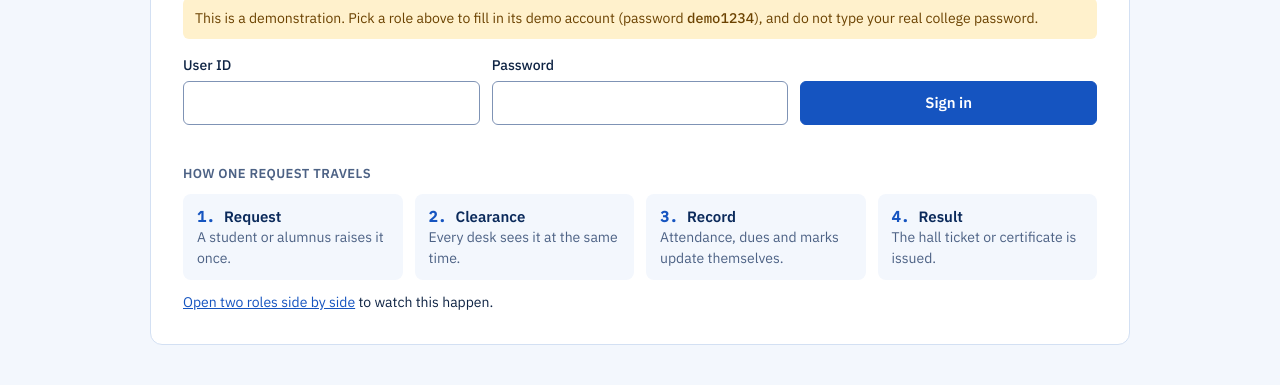
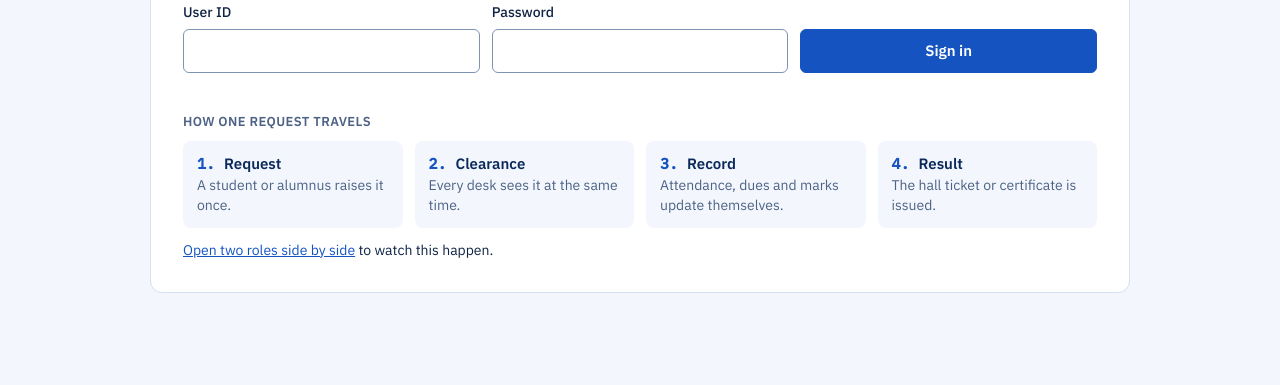
Before and after one commit to saranrider/SNS-HACKNEST, a plain HTML site: page docs/index.html in a window 1280 px wide. Shown: the part 517-902 px from the top of the page. After the commit the page ends 850 px from the top, so only its background shows below. Drawn offline with Linux system fonts and the light colour scheme.

Commit message:
Sign-in page: remove the demonstration note

```diff
--- a/docs/index.html
+++ b/docs/index.html
@@ -34,7 +34,6 @@
     <section>
       <p class="section-label">Step 2</p>
       <h2>Sign in</h2>
-      <p class="login-warning">This is a demonstration. Pick a role above to fill in its demo account (password <span class="mono">demo1234</span>), and do not type your real college password.</p>
       <form class="front-form" id="login-form">
         <div class="field">
           <label for="login-id">User ID</label>
--- a/docs/styles.css
+++ b/docs/styles.css
@@ -866,14 +866,6 @@ td {
   background: var(--blue-50);
 }
 
-.login-warning {
-  padding: 10px 12px;
-  border-radius: 6px;
-  background: var(--wait-bg);
-  color: var(--wait-fg);
-  font-size: 14px;
-}
-
 .front-form {
   display: grid;
   grid-template-columns: repeat(auto-fit, minmax(200px, 1fr));
```
